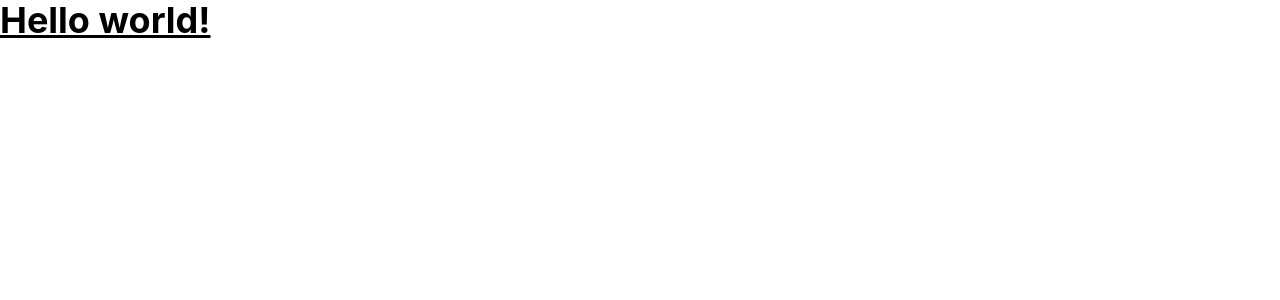
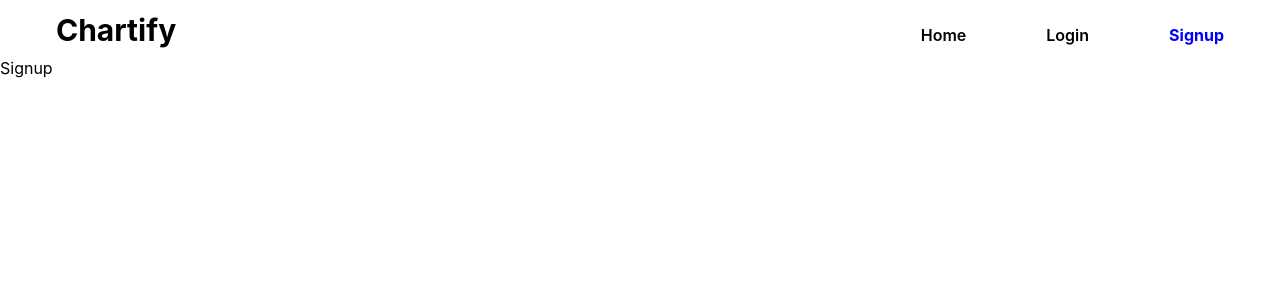
Before and after one commit to patildeep07/chartify, a React (Create React App) app in the folder chartify/: page /signup in a window 1280 px wide. Shown: the top 300 px of the page. Built offline with nearby package versions, Linux system fonts and the light colour scheme.

Commit message:
feat - Routing
- Added Routing of all pages
- Included 404 Error Page
- Lazy loading for page components
- Used Memo for all page components

```diff
--- a/chartify/package.json
+++ b/chartify/package.json
@@ -8,6 +8,8 @@
     "@testing-library/user-event": "^13.5.0",
     "react": "^18.2.0",
     "react-dom": "^18.2.0",
+    "react-router": "^6.22.3",
+    "react-router-dom": "^6.22.3",
     "react-scripts": "5.0.1",
     "web-vitals": "^2.1.4"
   },
--- a/chartify/src/App.js
+++ /dev/null
@@ -1,11 +0,0 @@
-import "./App.css";
-
-function App() {
-  return (
-    <div className="App">
-      <h1 className="text-4xl  font-bold underline">Hello world!</h1>
-    </div>
-  );
-}
-
-export default App;
--- /dev/null
+++ b/chartify/src/App.jsx
@@ -0,0 +1,91 @@
+import Header from "./components/Header/Header";
+import "./App.css";
+import { Route, Routes } from "react-router";
+import { Suspense, lazy, useContext } from "react";
+import { AppContext } from "./context/AppProvider";
+import Error from "./pages/Error/Error";
+import Loading from "./components/Loading/Loading";
+
+const Login = lazy(() => import("./pages/Login/Login"));
+const BarChart = lazy(() => import("./pages/BarChart/BarChart"));
+const LineChart = lazy(() => import("./pages/LineChart/LineChart"));
+const Signup = lazy(() => import("./pages/Signup/Signup"));
+
+function App() {
+  const { isLoggedIn } = useContext(AppContext);
+  return (
+    <div className="App">
+      <Header />
+
+      <Routes>
+        {/* Bar Chart navigation */}
+        {isLoggedIn && (
+          <Route
+            path="/"
+            element={
+              <Suspense fallback={<Loading />}>
+                <BarChart />
+              </Suspense>
+            }
+          />
+        )}
+
+        {!isLoggedIn && (
+          <Route
+            path="/"
+            element={
+              <Suspense fallback={<Loading />}>
+                <Login />
+              </Suspense>
+            }
+          />
+        )}
+
+        {/* Line Chart navigation */}
+        {isLoggedIn && (
+          <Route
+            path="/line-chart"
+            element={
+              <Suspense fallback={<Loading />}>
+                <LineChart />
+              </Suspense>
+            }
+          />
+        )}
+
+        {!isLoggedIn && (
+          <Route
+            path="/line-chart"
+            element={
+              <Suspense fallback={<Loading />}>
+                <Login />
+              </Suspense>
+            }
+          />
+        )}
+
+        <Route
+          path="/login"
+          element={
+            <Suspense fallback={<Loading />}>
+              <Login />
+            </Suspense>
+          }
+        />
+
+        <Route
+          path="/signup"
+          element={
+            <Suspense fallback={<Loading />}>
+              <Signup />
+            </Suspense>
+          }
+        />
+
+        <Route path="/*" element={<Error />} />
+      </Routes>
+    </div>
+  );
+}
+
+export default App;
--- /dev/null
+++ b/chartify/src/components/Header/Header.jsx
@@ -0,0 +1,35 @@
+import React from "react";
+import { memo } from "react";
+import { NavLink } from "react-router-dom";
+
+const Header = () => {
+  const activeStyles = ({ isActive }) =>
+    isActive ? { color: "blue", fontWeight: "bold" } : { color: "black" };
+  return (
+    <div>
+      <div className="flex flex-col flex-wrap items-center justify-center gap-5 px-14 py-3 text-center sm:flex-row sm:flex-nowrap sm:items-baseline sm:justify-between sm:text-start">
+        <div className="flex-grow basis-full">
+          <NavLink to={"/"}>
+            <h1 className="cursor-pointer  text-3xl font-bold">Chartify</h1>
+          </NavLink>
+        </div>
+
+        <div className="flex-grow">
+          <div className="flex  flex-wrap justify-center  gap-20 font-semibold sm:flex-nowrap sm:justify-between">
+            <NavLink style={activeStyles} to={"/"}>
+              Home
+            </NavLink>
+            <NavLink style={activeStyles} to={"/login"}>
+              Login
+            </NavLink>
+            <NavLink style={activeStyles} to={"/signup"}>
+              Signup
+            </NavLink>
+          </div>
+        </div>
+      </div>
+    </div>
+  );
+};
+
+export default memo(Header);
--- /dev/null
+++ b/chartify/src/components/Loading/Loading.jsx
@@ -0,0 +1,11 @@
+import React, { memo } from "react";
+
+const Loading = () => {
+  return (
+    <div className="flex justify-center items-center min-h-[80dvh]">
+      <h1 className="font-bold text-3xl">Loading...</h1>
+    </div>
+  );
+};
+
+export default memo(Loading);
--- /dev/null
+++ b/chartify/src/context/AppProvider.jsx
@@ -0,0 +1,20 @@
+import { createContext, useReducer } from "react";
+
+export const AppContext = createContext();
+
+const initialState = {
+  isLoggedIn: false,
+};
+
+export const AppProvider = ({ children }) => {
+  const reducerFunction = (state, action) => {
+    console.log({ state, action });
+  };
+
+  const [appData, dispatch] = useReducer(reducerFunction, initialState);
+  return (
+    <AppContext.Provider value={{ appData, dispatch }}>
+      {children}
+    </AppContext.Provider>
+  );
+};
--- a/chartify/src/index.js
+++ b/chartify/src/index.js
@@ -1,13 +1,20 @@
-import React from 'react';
-import ReactDOM from 'react-dom/client';
-import './index.css';
-import App from './App';
-import reportWebVitals from './reportWebVitals';
+import React from "react";
+import ReactDOM from "react-dom/client";
+import "./index.css";
+import App from "./App";
+import reportWebVitals from "./reportWebVitals";
 
-const root = ReactDOM.createRoot(document.getElementById('root'));
+import { BrowserRouter as Router } from "react-router-dom";
+import { AppProvider } from "./context/AppProvider";
+
+const root = ReactDOM.createRoot(document.getElementById("root"));
 root.render(
   <React.StrictMode>
-    <App />
+    <Router>
+      <AppProvider>
+        <App />
+      </AppProvider>
+    </Router>
   </React.StrictMode>
 );
 
--- /dev/null
+++ b/chartify/src/pages/BarChart/BarChart.jsx
@@ -0,0 +1,11 @@
+import React, { memo } from "react";
+
+const BarChart = () => {
+  return (
+    <div>
+      <h1>Bar Chart</h1>
+    </div>
+  );
+};
+
+export default memo(BarChart);
--- /dev/null
+++ b/chartify/src/pages/Error/Error.jsx
@@ -0,0 +1,11 @@
+import React, { memo } from "react";
+
+const Error = () => {
+  return (
+    <div className="flex min-h-dvh justify-center items-center">
+      <h1>Error 404: Page does not exists</h1>
+    </div>
+  );
+};
+
+export default memo(Error);
--- /dev/null
+++ b/chartify/src/pages/LineChart/LineChart.jsx
@@ -0,0 +1,11 @@
+import React, { memo } from "react";
+
+const LineChart = () => {
+  return (
+    <div>
+      <h1>Line Chart</h1>
+    </div>
+  );
+};
+
+export default memo(LineChart);
--- /dev/null
+++ b/chartify/src/pages/Login/Login.jsx
@@ -0,0 +1,11 @@
+import React, { memo } from "react";
+
+const Login = () => {
+  return (
+    <div>
+      <h1>Login</h1>
+    </div>
+  );
+};
+
+export default memo(Login);
--- /dev/null
+++ b/chartify/src/pages/Signup/Signup.jsx
@@ -0,0 +1,11 @@
+import React, { memo } from "react";
+
+const Signup = () => {
+  return (
+    <div>
+      <h1>Signup</h1>
+    </div>
+  );
+};
+
+export default memo(Signup);
```
Also changed, not shown: 1 other file (tests, documents, lock files or other folders).
